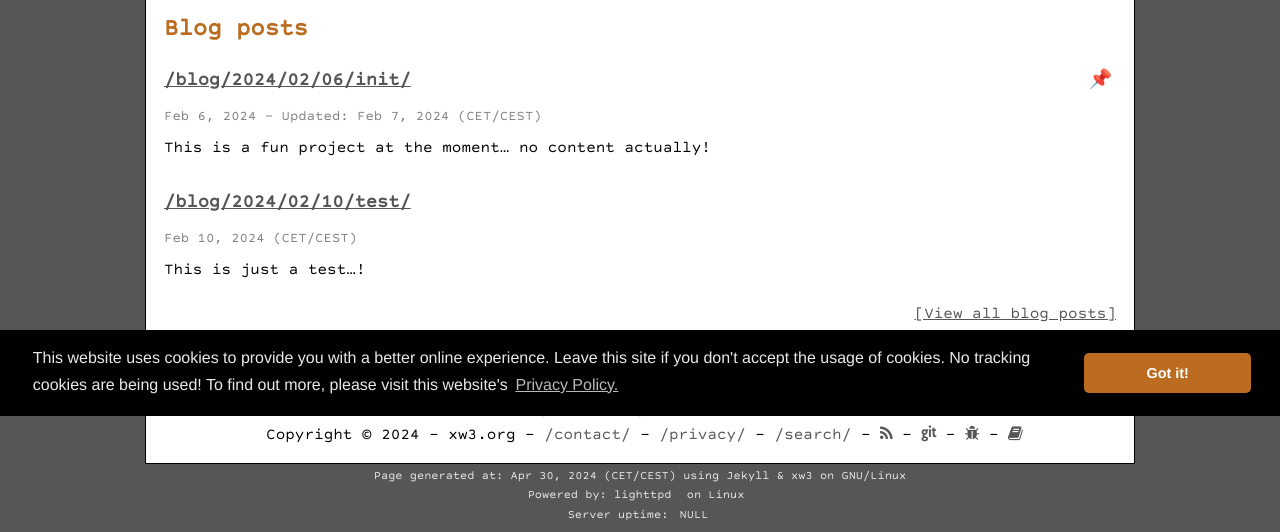
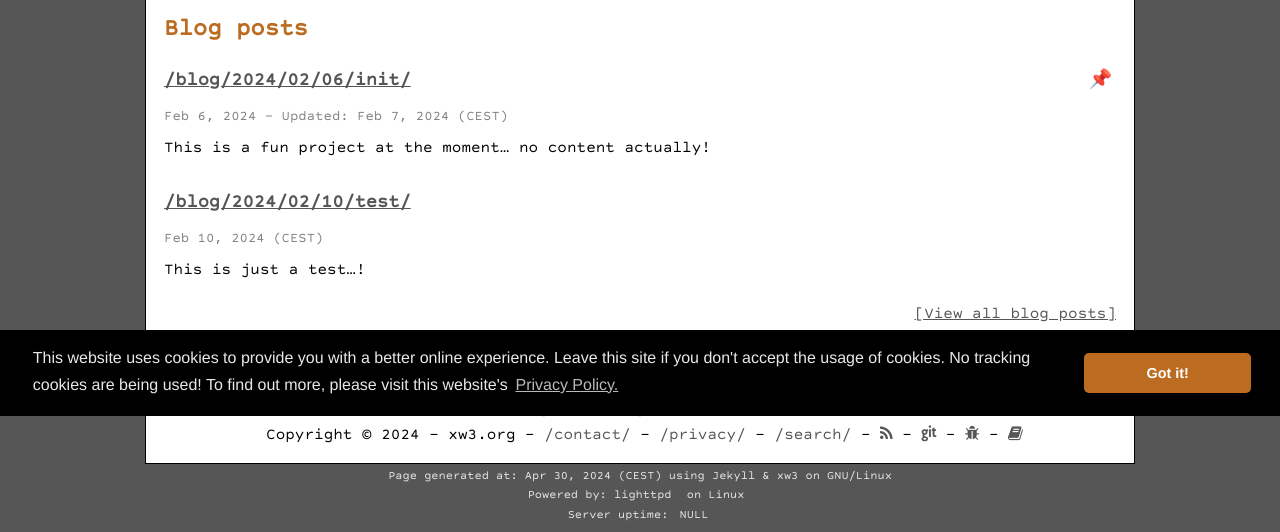
Before and after one commit to hanez/xw3, a Jekyll site: the page built from index.html, in a window 1280 px wide. Shown: the part 484-1016 px from the top of the page. Built offline with Jekyll 4.4.1, drawn with Linux system fonts in a browser that asks for light colours; the list of posts is cut into pages by our own code; comment, search, counter and statistics services are not loaded.

Commit message:
Timezone cleanup.

```diff
--- a/_config.yml
+++ b/_config.yml
@@ -21,7 +21,7 @@ url: https://xw3.org
 url_short: xw3.org
 lang: en
 os: GNU/Linux
-timezone: CET/CEST
+timezone: CEST
 charset: utf-8
 libdir: /var/www/xw3.org/www/lib
 
```
